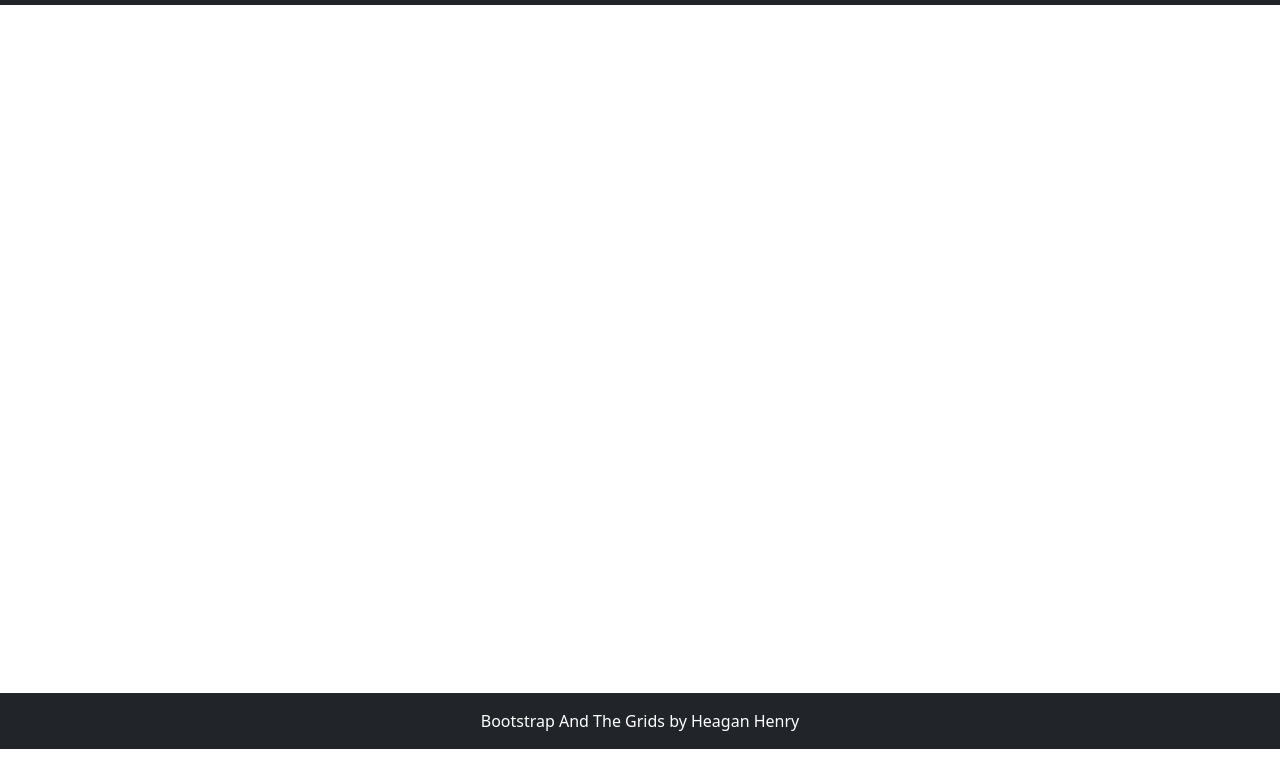
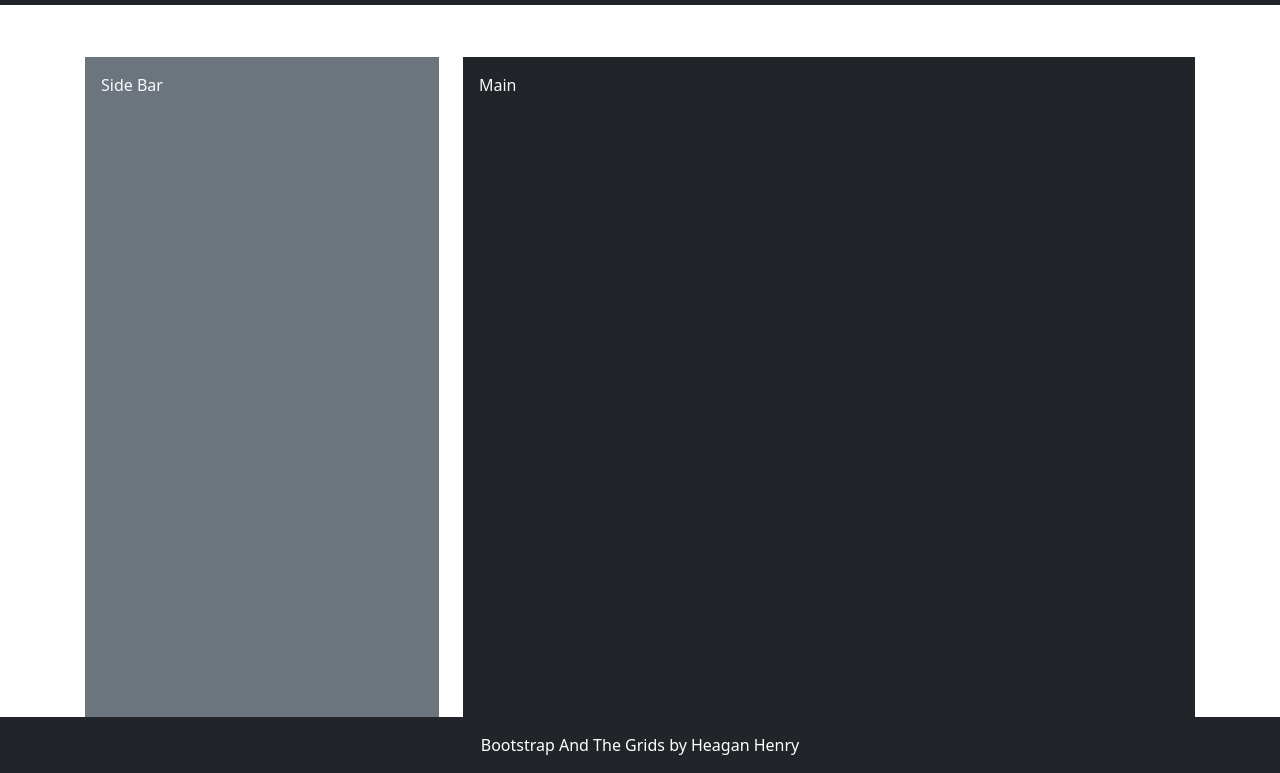
Before and after one commit to heaganhenry/BootstrapAndTheGrids, a plain HTML site: page Grid2.html in a window 1280 px wide. Shown: the part 51-824 px from the top of the page. Before the commit the page ends 800 px from the top, so only its background shows below. Drawn offline with nearby package versions, Linux system fonts and the light colour scheme.

Commit message:
Complete grid 2

```diff
--- a/Grid2.html
+++ b/Grid2.html
@@ -71,7 +71,16 @@
 		</nav>
 
 		<main class="flex-shrink-0">
-			<div class="container"></div>
+			<div class="container minHeight h-100 mt-5">
+				<div class="row h-100">
+					<div class="col-4">
+						<div class="bg-secondary text-light h-100 p-3">Side Bar</div>
+					</div>
+					<div class="col-8">
+						<div class="bg-dark text-light h-100 p-3">Main</div>
+					</div>
+				</div>
+			</div>
 		</main>
 		<footer class="footer mt-auto py-3 bg-dark sticky-footer">
 			<div class="container-fluid text-center">
```
